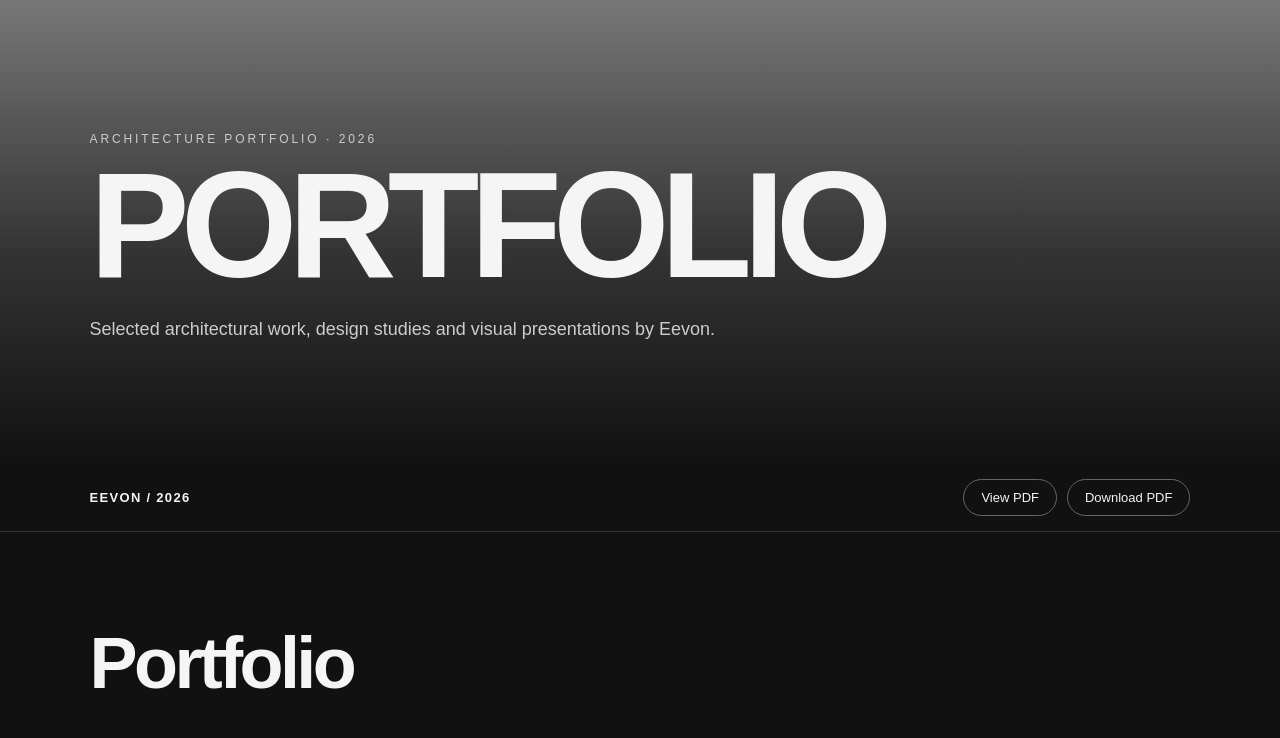
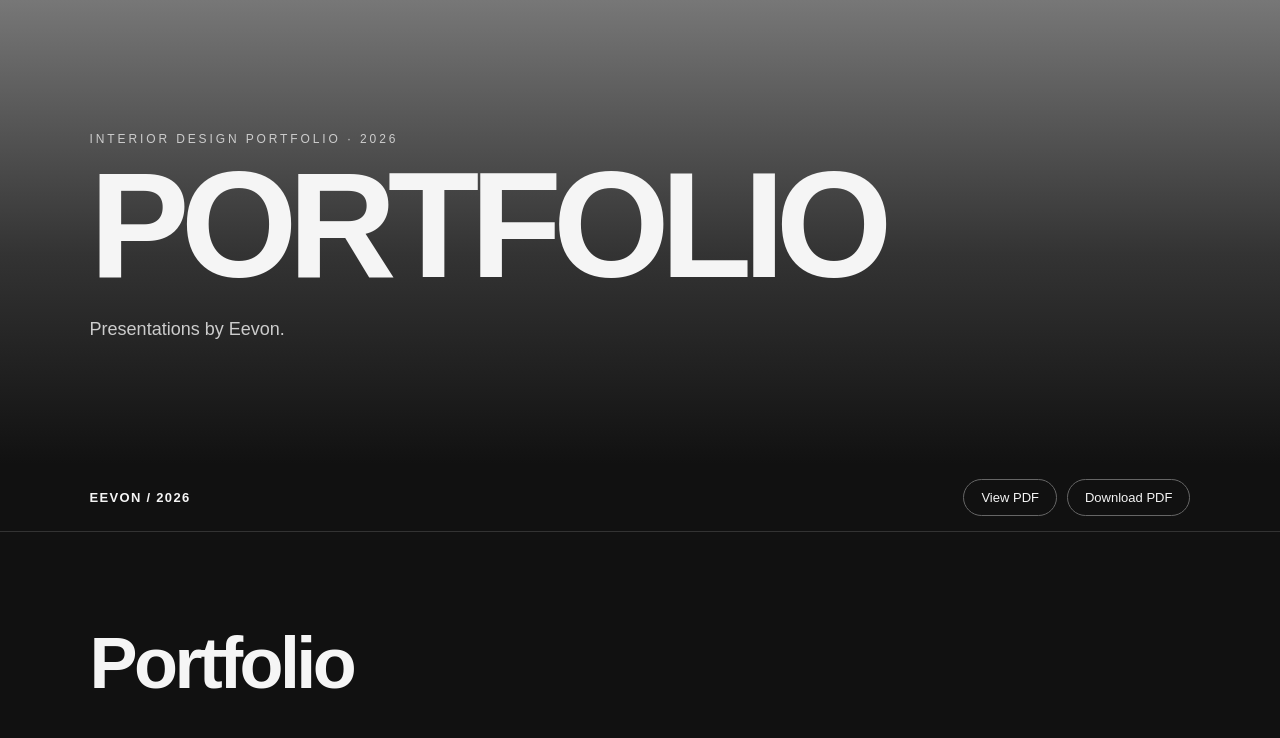
Before and after one commit to Eevon1021/Portfolio_2026, a plain HTML site: page index.html in a window 1280 px wide. Shown: the top 738 px of the page. Drawn offline with Linux system fonts and the light colour scheme.

Commit message:
Update index.html

```diff
--- a/index.html
+++ b/index.html
@@ -4,7 +4,7 @@
   <meta charset="utf-8">
   <meta name="viewport" content="width=device-width,initial-scale=1">
   <title>PORTFOLIO 2026 | Eevon</title>
-  <meta name="description" content="Eevon — Architecture Portfolio 2026">
+  <meta name="description" content="Eevon — Interior Design Portfolio 2026">
   <style>
     *{box-sizing:border-box}
     html,body{margin:0;padding:0;background:#111;color:#f5f5f5;font-family:Arial,Helvetica,sans-serif}
@@ -41,9 +41,9 @@
 
 <section class="hero">
   <div>
-    <div class="eyebrow">Architecture Portfolio · 2026</div>
+    <div class="eyebrow">Interior Design Portfolio · 2026</div>
     <h1>PORTFOLIO</h1>
-    <p class="intro">Selected architectural work, design studies and visual presentations by Eevon.</p>
+    <p class="intro">Presentations by Eevon.</p>
   </div>
 </section>
 
@@ -67,7 +67,7 @@
   </div>
 </main>
 
-<footer>© 2026 Eevon · Architecture Portfolio</footer>
+<footer>© 2026 Eevon · Interior Design Portfolio</footer>
 
 </body>
 </html>
```
